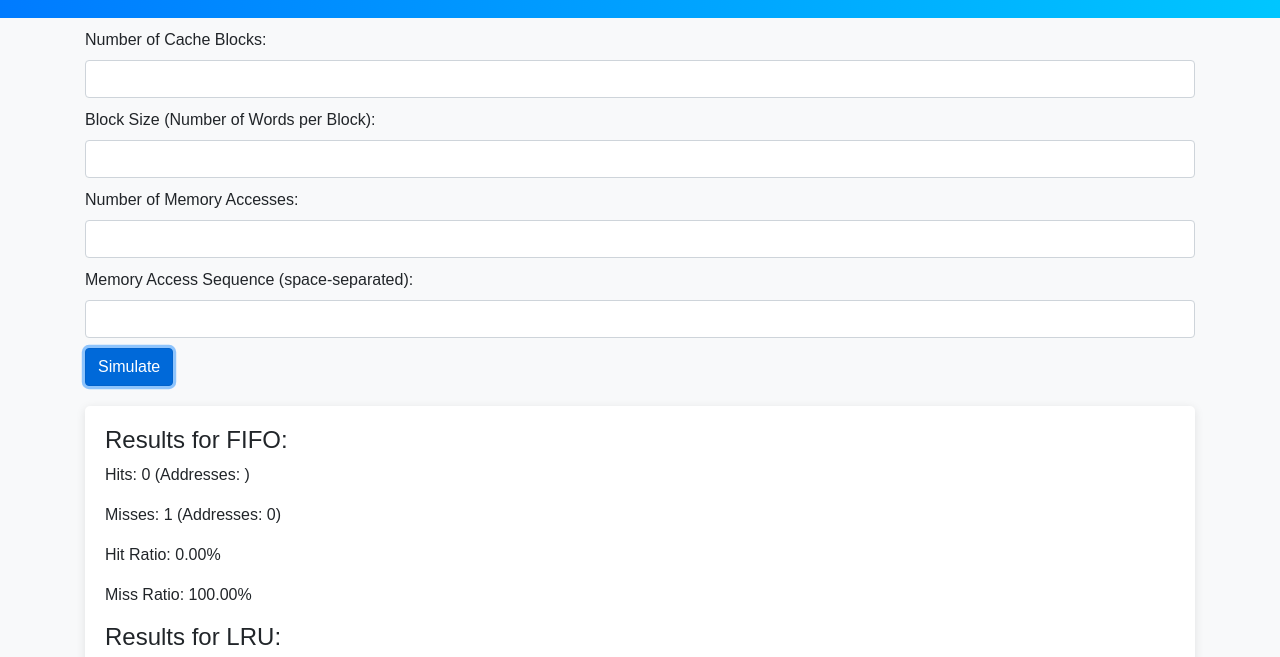
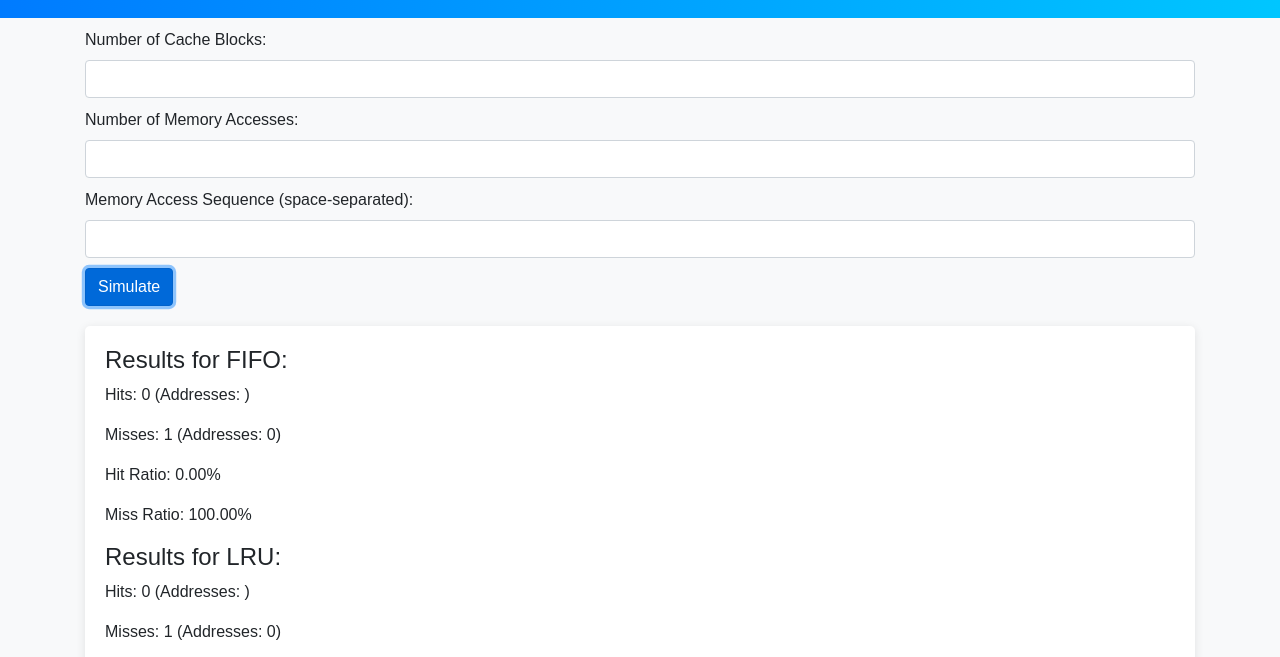
Before and after one commit to seyam-bhuiyan/Cache-Replacement-Simulator, a plain HTML site: page index.html in a window 1280 px wide. Both pictures are taken after a click on the button "Simulate". Shown: the part 129-786 px from the top of the page. Drawn offline with nearby package versions, Linux system fonts and the light colour scheme.

Commit message:
first commit

```diff
--- a/index.html
+++ b/index.html
@@ -75,10 +75,7 @@
             <label for="cacheSize">Number of Cache Blocks:</label>
             <input type="number" class="form-control" id="cacheSize" required>
         </div>
-        <div class="form-group">
-            <label for="blockSize">Block Size (Number of Words per Block):</label>
-            <input type="number" class="form-control" id="blockSize" required>
-        </div>
+
         <div class="form-group">
             <label for="numAccesses">Number of Memory Accesses:</label>
             <input type="number" class="form-control" id="numAccesses" required>
@@ -98,9 +95,9 @@
 
     <script>
         class SimpleCacheSimulator {
-            constructor(cacheSize, blockSize, policy) {
+            constructor(cacheSize, policy) {
                 this.cacheSize = cacheSize;
-                this.blockSize = blockSize;
+
                 this.policy = policy;
                 this.addressToBlockMap = new Map();
                 this.cacheList = [];
@@ -179,14 +176,14 @@
 
         function simulateCache() {
             const cacheSize = parseInt(document.getElementById("cacheSize").value);
-            const blockSize = parseInt(document.getElementById("blockSize").value);
+
             const numAccesses = parseInt(document.getElementById("numAccesses").value);
             const accessSequence = document.getElementById("accessSequence").value.split(" ").map(Number);
 
             const mainMemory = Array.from({ length: 100 }, (_, i) => i); // Simulated main memory
 
-            const lruSimulator = new SimpleCacheSimulator(cacheSize, blockSize, "LRU");
-            const fifoSimulator = new FIFOCacheSimulator(cacheSize, blockSize, "FIFO");
+            const lruSimulator = new SimpleCacheSimulator(cacheSize, "LRU");
+            const fifoSimulator = new FIFOCacheSimulator(cacheSize,  "FIFO");
 
             accessSequence.forEach(address => {
                 lruSimulator.accessMemory(address, mainMemory);
```
